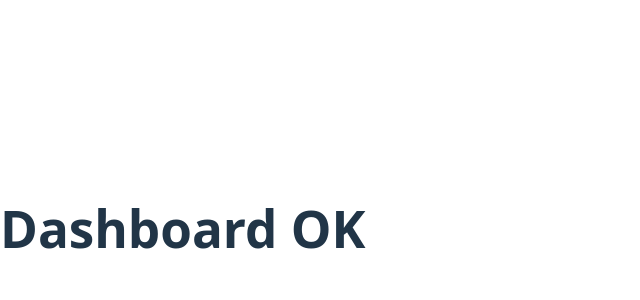
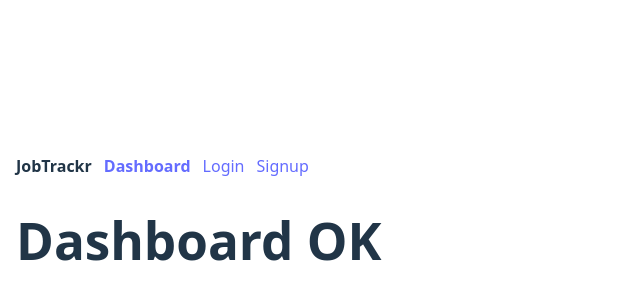
Before and after one commit to matthieuMourao/jobtrackr, a React (Vite) app: page / in a window 1280 px wide. Shown: the part 172-472 px from the top of the page, without its empty margins (0-640 px from the left). Built offline with nearby package versions, Linux system fonts and the light colour scheme.

Commit message:
feat: ajout du layout et de la navbar

```diff
--- a/src/app/router.jsx
+++ b/src/app/router.jsx
@@ -1,20 +1,21 @@
 import React from "react";
 import { createBrowserRouter } from "react-router-dom";
+import Layout from "../components/layout.jsx";
+
 import Dashboard from "./routes/dashboard.jsx";
 import Login from "./routes/login.jsx";
 import Signup from "./routes/signup.jsx";
 
 export const router = createBrowserRouter([
-    {
-        path: "/",
-        element: <Dashboard />,
-    },
-    {
-        path: "/login",
-        element: <Login />,
-    },
-    {
-        path: "/signup",
-        element: <Signup />,
-    },
+ {
+    path: "/",
+    element: <Layout />,
+    children: [
+        {index: true, element:<Dashboard />}, //"/" => Dashboard
+        {path: "login",element:<Login />}, //"/login"
+        {path: "signup",element:<Signup />}, //"/signup"
+    ],
+
+ },
+ { path: "*", element: <div style={{padding: 16}}> 404 - Page introuvable</div>},
 ]);
--- /dev/null
+++ b/src/components/Layout.jsx
@@ -0,0 +1,13 @@
+import { Outlet } from "react-router-dom";
+import Navbar from "./Navbar.jsx";
+
+export default function Layout() {
+    return (
+        <div style={{fontFamily: "system-ui",maxWidth: 900, margin: "o auto",padding: 16}}>
+            <Navbar/>
+            <main style={{marginTop: 16}}>
+                <Outlet />
+            </main>
+        </div>
+    );
+}
--- /dev/null
+++ b/src/components/Navbar.jsx
@@ -0,0 +1,26 @@
+import { NavLink } from "react-router-dom";
+
+export default function Navbar() {
+    const linkStyle = ({ isActive }) => ({
+        textDecoration: "none",
+        fontWeight: isActive ? 700 : 400,
+    });
+
+    return (
+        <nav style={{display: "flex", gap: 12, alignItems: "center"}}>
+            <span style={{fontWeight: 800 }}>JobTrackr</span>
+
+            <NavLink to="/" style={linkStyle}>
+                Dashboard
+            </NavLink>
+
+            <NavLink to="/login" style={linkStyle}>
+                Login
+            </NavLink>
+
+            <NavLink to="/signup" style={linkStyle}>
+                Signup
+            </NavLink>
+        </nav>
+    );
+}
```
